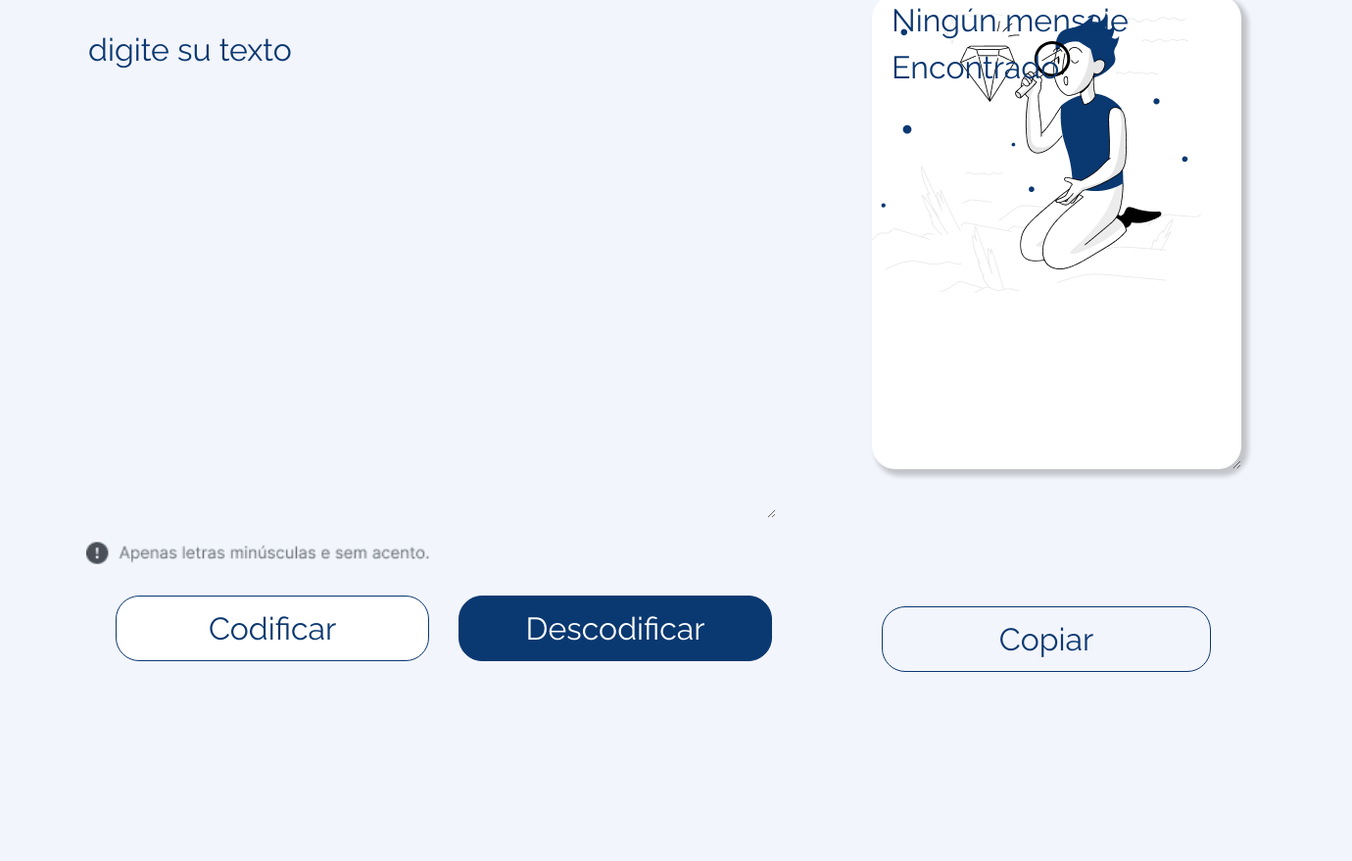
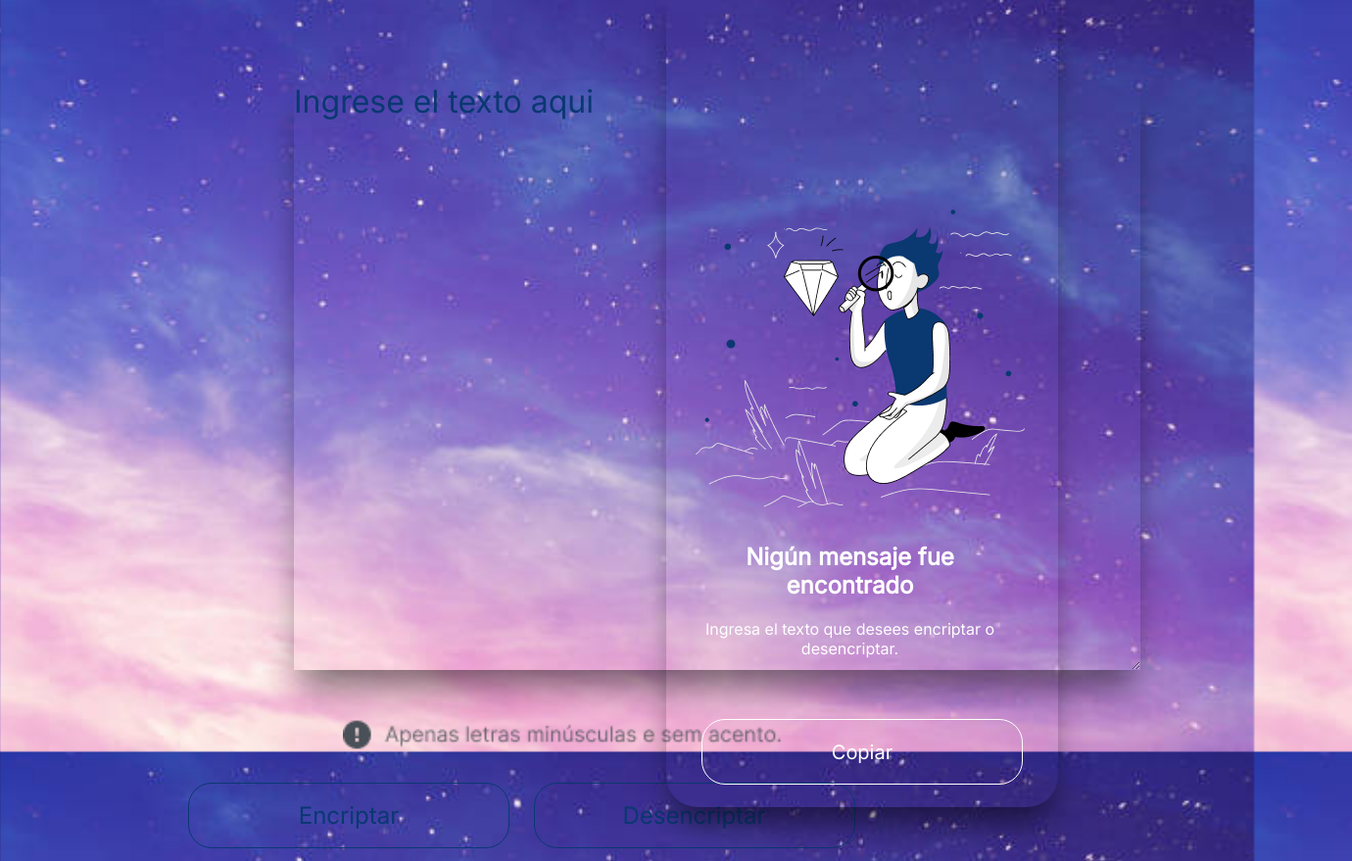
Before and after one commit to GladysRVO/Challenge-codificador-descodificador, a plain HTML site: page index.html in a window 1280 px wide. Shown: the part 86-965 px from the top of the page at 98% size, 1380 px wide, since content can reach past the window. Before the commit the page ends 811 px from the top, so only its background shows below. Drawn offline with Linux system fonts and the light colour scheme.

Commit message:
aplique mejoras en el proyecto, html js y style.

```diff
--- a/index.html
+++ b/index.html
@@ -2,30 +2,45 @@
 <html lang="es">
 <head>
     <meta charset="UTF-8">
+    <meta http-equiv="X-UA-Compatible" content="IE=edge">
     <meta name="viewport" content="width=device-width, initial-scale=1.0">
+    <meta http-equiv="Permissions-Policy" content="interest-cohort=()">
     <link rel="stylesheet" href="style.css">
-    <link href="https://fonts.googleapis.com/css2?family=Assistant:wght@200..800&family=Raleway:ital,wght@0,100..900;1,100..900&display=swap" rel="stylesheet">
-    <title>Decodificador de Texto</title>
+    <link href="https://fonts.googleapis.com/css2?family=Inter:wght@200;300;400&display=swap" rel="stylesheet">
+    <title>Encriptador challenge</title>
 </head>
 <body>
     <header>
         <img class="logo" src="imagenes/logo.png" alt="logo">
     </header>
     <main>
-        <section>
-            <textarea class="texto" cols="40" rows="4" placeholder="Digite su texto"></textarea>
+        <section class="seccion1">
+            <div class="contenedorcajatexto">
+                <textarea placeholder="Ingrese el texto aqui" class="cajatexto"></textarea>
+            </div>
             <div>
-                <img class= "alerta" src="imagenes/alerta.png" alt="alerta">
+                <img src="imagenes/alerta.png" alt="alerta" class="alerta">
             </div>
-            <div class="botones">
-                <button class="boton_codificar" onclick="botonCodificar()"> Codificar </button>
-                <button class="boton_descodificar" onclick="botonDescodificar()" > Descodificar </button>
+            <div class="contenedor-botones">
+                <input type="button" class="btn-encriptar" value="Encriptar">
+                <input type="button" class="btn-desencriptar" value="Desencriptar">
             </div>
         </section>
+        <section class="seccion2">
+            <div class="contenedormunieco">
+                <img src="imagenes/meñeco.png" alt="muñico">
+            </div>
+            <div class="contenedor-parrafo">
+                <h3>Nigún mensaje fue <br> encontrado</h3>
+                <p>Ingresa el texto que desees encriptar o <br> desencriptar.</p>
+            </div>
+            <div class="contenedor-copiar">
+                <input type="button" class="btn-copiar" value="Copiar">
+            </div>
+            <div class="contenedor-resultado">
+                <p class="texto-resultado"></p>
+            </div>
 
-        <section>
-            <textarea class="mensaje" cols="20" rows="10" placeholder="Ningún mensaje Encontrado" ></textarea>
-            <button class="copiar" onclick="copiarContenido()" id="copiar"> Copiar </button>
         </section>
     </main>
     <script src="index.js"></script>
--- a/index.js
+++ b/index.js
@@ -1,48 +1,102 @@
-const texto = document.querySelector(".texto");
-const mensaje = document.querySelector(".mensaje");
+var botonEncriptar = document.querySelector(".btn-encriptar");
+var botonDesencriptar = document.querySelector(".btn-desencriptar");
+var munieco = document.querySelector(".contenedormunieco");
+var contenedor = document.querySelector(".contenedor-parrafo");
+var resultado = document.querySelector(".texto-resultado");
 
-function botonCodificar() {
-    const textoCodificado = codificar(texto.value);
-    mensaje.value = textoCodificado;
-    texto.value = "";
+botonEncriptar.onclick = encriptar;
+botonDesencriptar.onclick = desencriptar;
+
+function encriptar(){
+    ocultarAdelante();
+    var cajatexto = recuperarTexto()
+    resultado.textContent = encriptarTexto(cajatexto);
 }
 
-function botonDescodificar() {
-    const mensajeDescodificado = descodificar (mensaje.value);
-    texto.value = mensajeDescodificado;
-    mensaje.value = "";
+function desencriptar(){
+    ocultarAdelante();
+    var cajatexto = recuperarTexto()
+    resultado.textContent = desencriptarTexto(cajatexto);
+}
+
+function recuperarTexto(){
+    var cajatexto = document.querySelector(".cajatexto")
+    return cajatexto.value
+}
+
+function ocultarAdelante(){
+    munieco.classList.add("ocultar");
+    contenedor.classList.add("ocultar");
+}
+
+function encriptarTexto(mensaje){
+    var texto = mensaje;
+    var textoFinal = "";
+
+    for(var i = 0; i < texto.length; i++){
+        if(texto[i] == "a"){
+            textoFinal = textoFinal + "ai"
+        }
+        else if(texto[i] == "e"){
+            textoFinal = textoFinal + "enter"
+        }
+        else if(texto[i] == "i"){
+            textoFinal = textoFinal + "imes"
+        }
+        else if(texto[i] == "o"){
+            textoFinal = textoFinal + "ober"
+        }
+        else if(texto[i] == "u"){
+            textoFinal = textoFinal + "ufat"
+        }
+        else{
+            textoFinal = textoFinal + texto[i]
+        }
+    }
+    return textoFinal;
 
 }
 
-function codificar (stringCondificada) {
-    let matrizCodigo = [["e","enter"],["i","imes"],["a","ai"],["o","ober"],["u","ufat"]];
-    stringCondificada = stringCondificada.toLowerCase();
+function desencriptarTexto(mensaje){
+    var texto = mensaje;
+    var textoFinal = "";
 
-    for (let i = 0; i < matrizCodigo.length; i++) {
-        if (stringCondificada.includes(matrizCodigo[i][0])) {
-            stringCondificada = stringCondificada.replaceAll(matrizCodigo[i][0],matrizCodigo[i][1]);
+    for(var i = 0; i < texto.length; i++){
+        if(texto[i] == "a"){
+            textoFinal = textoFinal + "a"
+            i = i+1;
         }
+        else if(texto[i] == "e"){
+            textoFinal = textoFinal + "e"
+            i = i+4;
+        }
+        else if(texto[i] == "i"){
+            textoFinal = textoFinal + "i"
+            i = i+3;
+        }
+        else if(texto[i] == "o"){
+            textoFinal = textoFinal + "o"
+            i = i+3;
+        }
+
+        else if(texto[i] == "u"){
+            textoFinal = textoFinal + "u"
+            i = i+3;
+        }
+        else{
+            textoFinal = textoFinal + texto[i];
+        }
+
     }
 
-    return stringCondificada;
+    return textoFinal;
+
 }
 
-function descodificar (stringDescondificada) {
-    let matrizCodigo = [["e","enter"],["i","imes"],["a","ai"],["o","ober"],["u","ufat"]];
-    stringDescondificada = stringDescondificada.toLowerCase();
-
-    for (let i = 0; i < matrizCodigo.length; i++) {
-        if (stringDescondificada.includes(matrizCodigo[i][0])) {
-            stringDescondificada = stringDescondificada.replaceAll(matrizCodigo[i][1],matrizCodigo[i][0]);
-        }
-    }
-
-    return stringDescondificada;
-}
-
-document.getElementById('copiar');
-async function copiarContenido() {
-    let text = document.querySelector("#copiar").value;
-    await navigator.clipboard.writeText(mensaje);
-    alert("mensaje copiado")
-}
+const btnCopiar = document.querySelector(".btn-copiar");
+    btnCopiar.addEventListener("click", copiar = () => {
+    var contenido = document.querySelector(".texto-resultado").textContent;
+    navigator.clipboard.writeText(contenido);
+    console.log("hola");
+    alert("Mensaje Copiado")
+});
--- a/style.css
+++ b/style.css
@@ -1,95 +1,191 @@
-* {
-    background: #F3F5FC;
-    font-family: "Raleway", sans-serif;
-    font-weight: weight;
-    font-size: 32px;
-    line-height: 48px;
+*{
+    margin: 0;
+    padding: 0;
+    font-family: 'Inter', sans-serif;
 }
 
-.logo {
-    margin-left: 10px;
-    padding-top: 10px;
-    width: 6%;
+body{
+    background-image: url(imagenes/morada.jpg);
+    background-position: center;
+    background-size: cover;
+    background-repeat: no-repeat;
+    background-attachment: fixed;
 }
 
-main {
-    display: flex;
-    margin-bottom: 50px;
-    margin-left: 80px;
+header{
+    width: 100%;
+    height: 70px;
 }
 
-.texto {
-    border: none;
-    color: #0A3871;
-    margin-top: 50px;
-    text-transform: lowercase;
-    width: 700px;
-    height: 500px;
+.logo{
+    width: 100px;
+    height: 50px;
+    padding-top: 20px;
+    padding-left: 40px;
 }
 
-::placeholder {color: #0A3871;}
-    .texto:focus{outline: none;
-    }
-
-.alerta {
-    width: 50%;
-}
-.mensaje {
-    background: white;
-    background-repeat: no-repeat;
-    border: none;
-    border-radius: 24px;
-    color: #0A3871;
-    margin-left: 98px;
-    margin-top: 20px;
-    padding-left: 20px;
-    position: fixed;
-    box-shadow: 5px 5px 5px 2px #00000033;
-    background-image: url(imagenes/meñeco.png);
+main{
+    position: absolute;
+    width: 100%;
+    height: 90%;
+    display: flex;
+    justify-content: space-between;
 }
 
-.mensaje:focus{
-    outline: none;
+.contenedorcajatexto{
+    position: absolute;
+    left: 200px;
+    top: 100px;
+    padding-left: 100px;
+    width: 1080px;
+    height: 600px;
 }
 
-.botones {
-    display: flex;
-    margin-top: 18px;
+.cajatexto{
+    width: 80%;
+    height: 100%;
+    border: none;
+    background-color:transparent;
+    cursor: pointer;
+    color: #0A3871;
+    font-size: 32px;
+    font-weight: 400;
+    font-family: 'Inter', sans-serif;
+    box-shadow: 0px 24px 32px -8px rgba(0, 0, 0, 0.50);
 }
 
-.boton_codificar {
-    background: white;
-    border: 1px, solid #0A3871;
-    border-radius: 24px;
+.cajatexto::placeholder{
     color: #0A3871;
-    cursor: pointer;
-    height: 67px;
-    margin-left: 30px;
-    width: 320px;
 }
 
-.boton_descodificar {
-    background: #0A3871;
-    border: 1px, solid #0A3871;
-    border-radius: 24px;
-    color: white;
-    cursor: pointer;
-    height: 67px;
-    margin-left: 30px;
-    width: 320px;
+.alerta{
+    position: absolute;
+    top: 750px;
+    left: 350px;
+    display: flex;
+    width: 450px;
 }
 
-.copiar {
+.contenedor-botones{
+    position: absolute;
+    top: 800px;
+    height: 80px;
+    padding-left: 15%;
+    padding-top: 15px;
+}
+
+.btn-encriptar{
+    width: 328px;
+    height: 67px;
+    border-radius: 24px;
+    background-color: transparent;
+    color:  #0A3871;
+    font-size: 24px;
+    font-weight: 400;
+    font-family: 'Inter', sans-serif;
+    border: none;
+    margin-right: 20px;
     border: 1px solid #0A3871;
+    cursor: pointer;
+}
+
+.btn-desencriptar{
+    width: 328px;
+    height: 67px;
     border-radius: 24px;
+    background-color: transparent;
     color: #0A3871;
+    font-size: 24px;
+    font-weight: 400;
+    font-family: 'Inter', sans-serif;
+    border: 1px solid #0A3871;
     cursor: pointer;
+}
+
+.seccion2{
+    display: block;
+    position: relative;
+    width: 400px;
+    height: 840px;
+    right: 200px;
+    padding-right: 20px;
+    background-color: transparent;
+    box-sizing: border-box;
+    border-radius: 32px;
+    box-shadow: 0px 24px 32px -8px rgba(0, 0, 0, 0.50);
+}
+
+.contenedormunieco{
+    position: absolute;
+    left: 30px;
+    top: 180px;
+    box-sizing: border-box;
+    padding-top: 50px;
+}
+
+.contenedor-parrafo{
+    position: absolute;
+    box-sizing: border-box;
+    top: 570px;
+    left: 40px;
+ }
+
+ .contenedor-parrafo h3{
+    font-size: 24px;
+    font-weight: 700;
+    font-family: 'Inter', sans-serif;
+    text-align: center;
+    color: white;
+}
+
+.contenedor-parrafo p{
+    font-family: 'Inter', sans-serif;
+    font-weight: 400;
+    font-size: 16px;
+    text-align: center;
+    color: white;
+    padding-top: 20px;
+}
+
+.contenedor-resultado{
+    position: absolute;
+    bottom: 330px;
+    width: 320px;
+    height: 450px;
+    padding: 0;
+    box-sizing: border-box;
+    margin-left: 25px;
+}
+
+.contenedor-resultado p{
+    color: white;
+    font-size: 25px;
+}
+
+.contenedor-copiar{
+    display: flex;
+    position: absolute;
+    bottom: 400px;
+    top: 700px;
+    padding-left: 40px;
+}
+
+.btn-copiar{
+    width: 328px;
     height: 67px;
-    top: 705px;
-    margin-left: 108px;
-    position: absolute;
-    width: 336px;
+    border-radius: 24px;
+    background-color: transparent;
+    color: white;
+    font-size: 20px;
+    font-weight: 400;
+    font-family: 'Inter', sans-serif;
+    border: 1px solid white;
+    cursor: pointer;
+    position: relative;
+    top: 50px;
+    right: 4px;
+}
 
-
-
+.ocultar{
+    display: none;
 }
```
Also changed, not shown: imagenes/morada.jpg (added).
